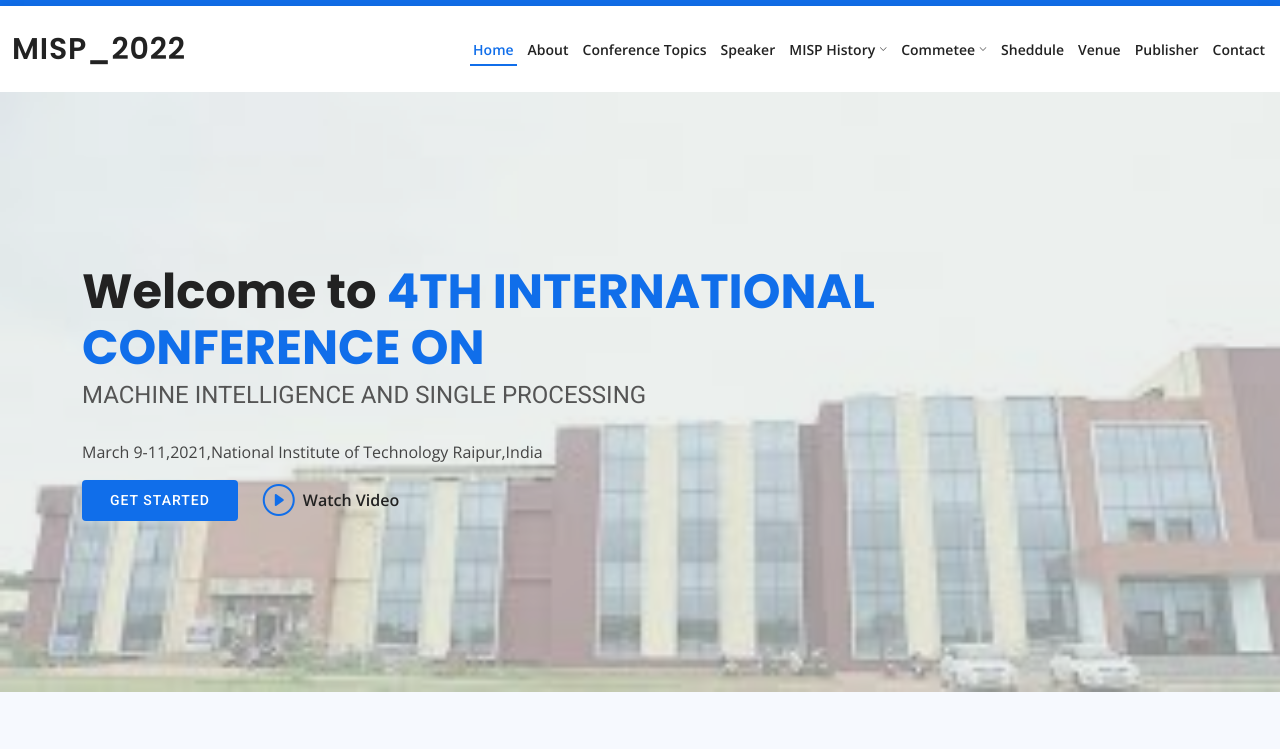
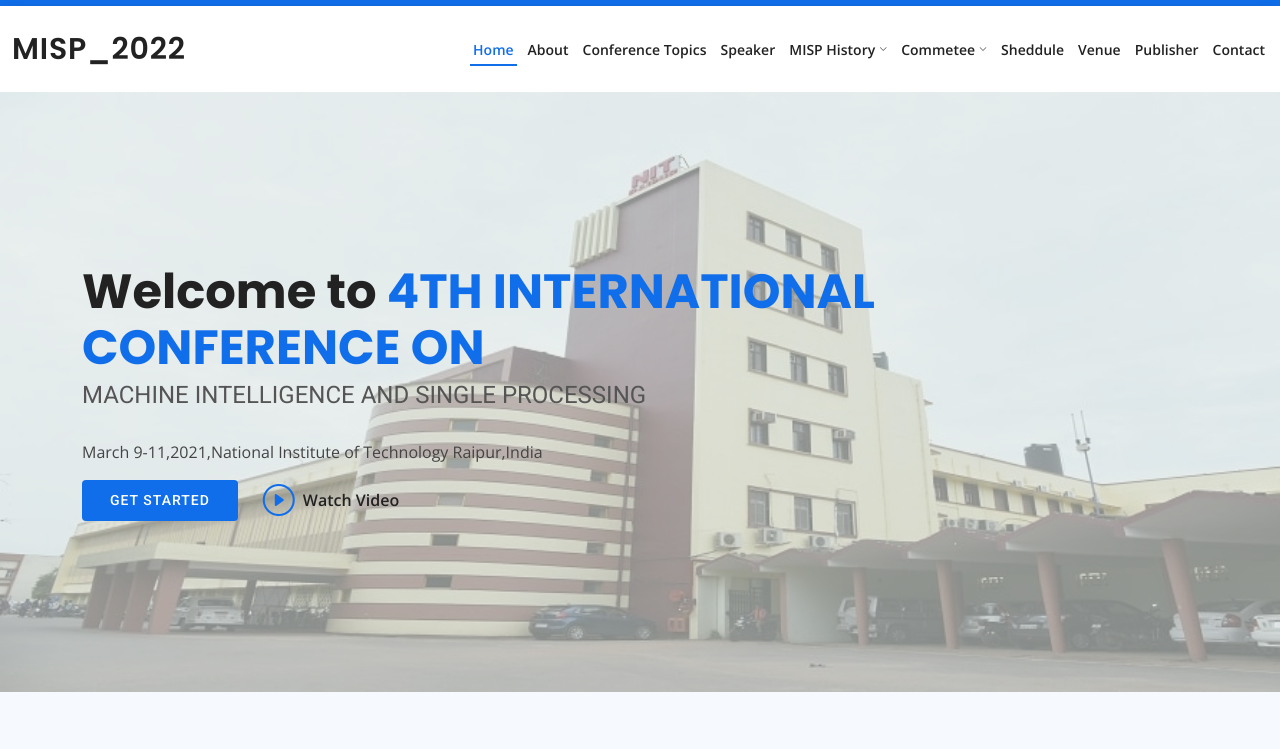
Before and after one commit to Roshan1020/misp_project_2022, a plain HTML site: page index.html in a window 1280 px wide. Shown: the part 34-783 px from the top of the page. Drawn offline with nearby package versions, Linux system fonts and the light colour scheme.

Commit message:
Update style.css

```diff
--- a/assets/css/style.css
+++ b/assets/css/style.css
@@ -397,7 +397,7 @@ h1, h2, h3, h4, h5, h6 {
 #hero {
   width: 100%;
   height: 75vh;
-  background: url("../img/portfolio/nitrr5.jfif") top left;
+  background: url("../img/portfolio/NITRR1.jpg") top left;
   background-size: cover;
   position: relative;
 }
```
